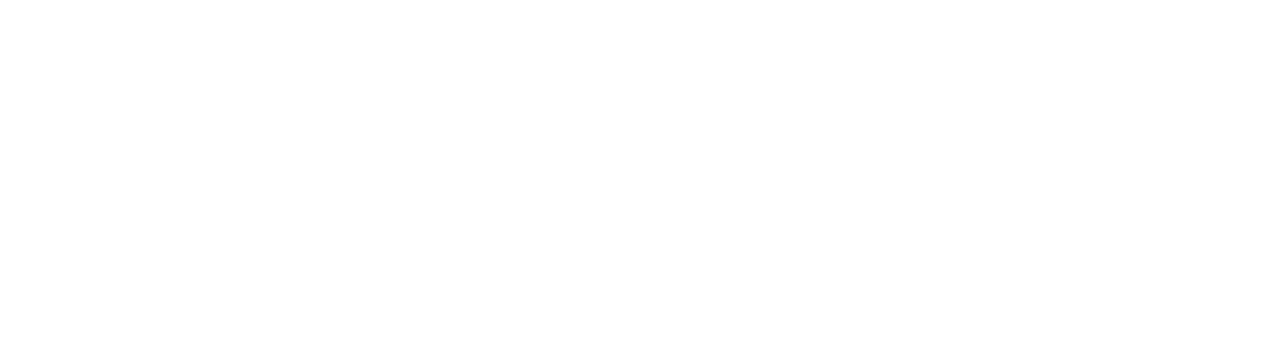
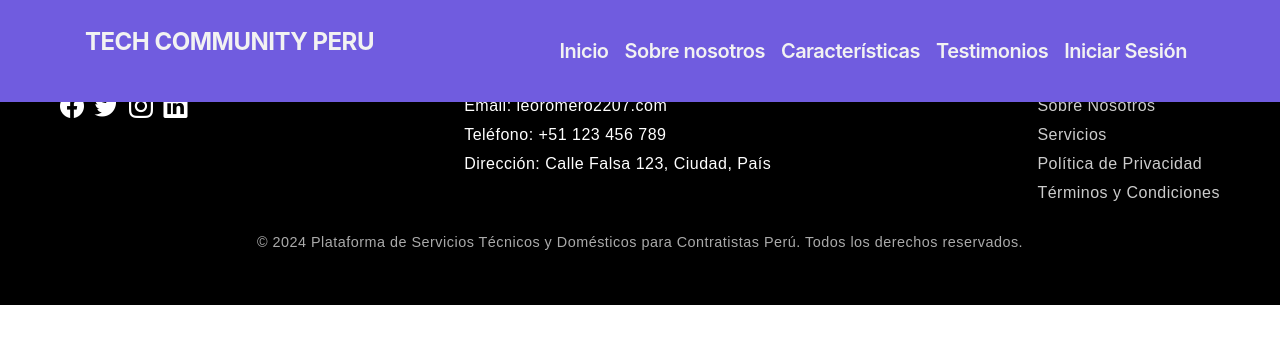
Before and after one commit to Tech-Community-Peru/tech-events-front, an Angular app: page /participante in a window 1280 px wide. Before the commit this address led to /. Shown: the top 344 px of the page. Built offline with nearby package versions, Linux system fonts and the light colour scheme.

Commit message:
Redireccion

```diff
--- a/src/app/app.routes.ts
+++ b/src/app/app.routes.ts
@@ -8,6 +8,12 @@ export const routes: Routes = [
     path:'auth',
     loadChildren: () =>
       import('./pages/auth/auth.routes').then((a) => a.authRoutes)
+  },
+
+  {
+    path:'participante',
+    loadChildren: () =>
+      import('./pages/participante/participante.routes').then((p) => p.participanteRoutes)
   }
 
 ];
--- a/src/app/pages/auth/login/login.component.ts
+++ b/src/app/pages/auth/login/login.component.ts
@@ -46,7 +46,7 @@ export class LoginComponent {
     this.authService.login(credentials).subscribe({
       next: () => {
         this.showSnackBar('Inicio de sesión exitoso');
-        this.router.navigate(['/participante']);
+        this.router.navigate(['/participante/home']);
       },
       error: () => {
         this.showSnackBar('Error en el inicio de sesión. Por favor, intenta de nuevo.');
--- /dev/null
+++ b/src/app/pages/participante/participante-home/participante-home.component.html
@@ -0,0 +1 @@
+<p>participante-home works!</p>
--- /dev/null
+++ b/src/app/pages/participante/participante-layout/participante-layout.component.html
@@ -0,0 +1,7 @@
+<app-navbar/>
+
+<div>
+  <router-outlet/>
+</div>
+
+<app-footer/>
--- a/src/app/pages/participante/participante.routes.ts
+++ b/src/app/pages/participante/participante.routes.ts
@@ -0,0 +1,18 @@
+import { Routes } from '@angular/router';
+import {ParticipanteLayoutComponent} from './participante-layout/participante-layout.component';
+import {ParticipanteHomeComponent} from './participante-home/participante-home.component';
+
+export const participanteRoutes: Routes = [
+
+  {
+    path: '',
+    component:ParticipanteLayoutComponent,
+    children:[
+      {
+        path: 'home',
+        component: ParticipanteHomeComponent
+      }
+    ]
+  }
+
+];
--- a/src/app/shared/components/navbar/navbar.component.html
+++ b/src/app/shared/components/navbar/navbar.component.html
@@ -19,7 +19,7 @@
             <a class="nav-link" routerLink="/auth/login">Testimonios</a>
           </li>
           <li class="nav-item">
-            <a class="nav-link" routerLink="/auth/login">niciar Sesión</a>
+            <a class="nav-link" routerLink="/auth/login">Iniciar Sesión</a>
           </li>
         </ul>
       </div>
```
Also changed, not shown: src/app/pages/participante/participante-home/participante-home.component.ts (added, +12 -0 lines), src/app/pages/participante/participante-layout/participante-layout.component.ts (added, +19 -0 lines), src/app/pages/participante/participante-home/participante-home.component.css (added), src/app/pages/participante/participante-layout/participante-layout.component.css (added).
